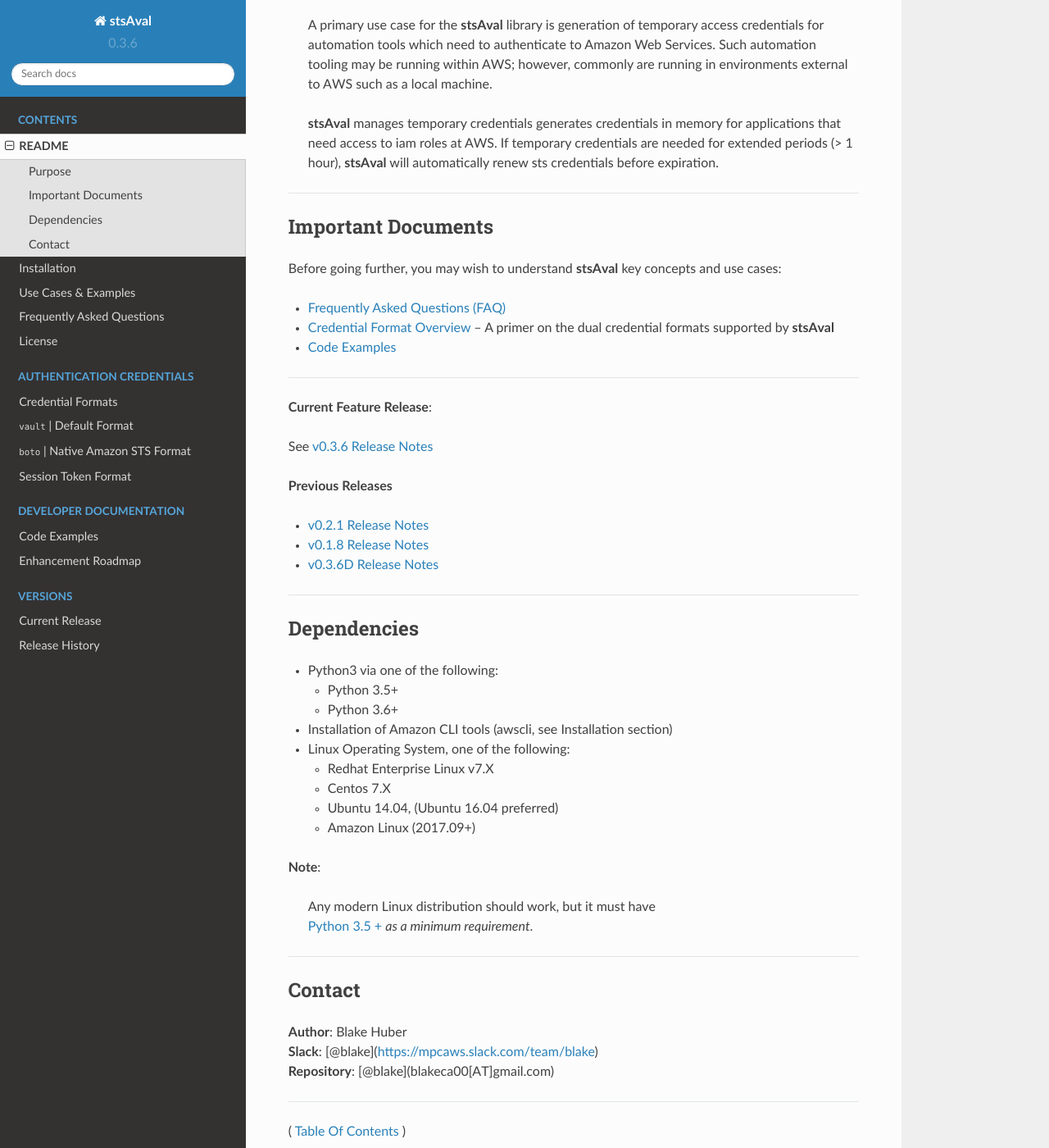
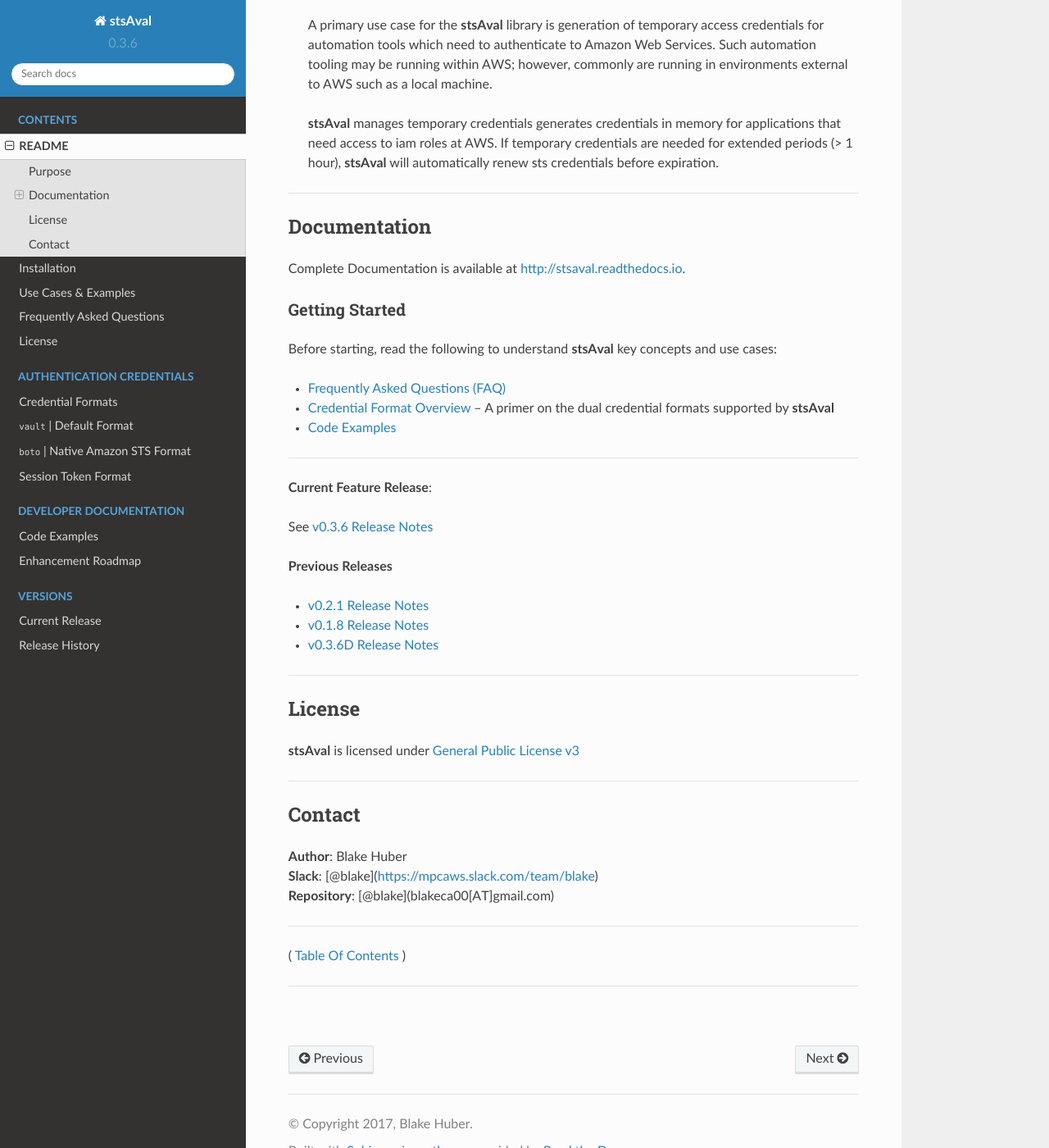
Before and after one commit to fstab50/stslib, a Sphinx documentation site: the page built from docs/README.rst, in a window 1280 px wide and 1400 px high, scrolled down 293 px. Shown: the whole window at 82% size. Built offline with Sphinx 7.4.7 and the Read the Docs theme 2.0.0, drawn with Linux system fonts in a browser that asks for light colours.

Commit message:
README, docs updates

```diff
--- a/docs/README.rst
+++ b/docs/README.rst
@@ -21,10 +21,15 @@
 
 ------------
 
-Important Documents
-~~~~~~~~~~~~~~~~~~~
+Documentation
+~~~~~~~~~~~~~~~
 
-Before going further, you may wish to understand **stsAval** key concepts and use cases:
+Complete Documentation is available at `http://stsaval.readthedocs.io <http://stsaval.readthedocs.io>`__.
+
+Getting Started
+****************
+
+Before starting, read the following to understand **stsAval** key concepts and use cases:
 
 -  `Frequently Asked Questions (FAQ) <./FAQ.html>`__
 -  `Credential Format Overview <./primer/credential-format-overview.html>`__ -- A primer on the dual credential formats supported by **stsAval**
@@ -44,31 +49,15 @@
 
 ------------
 
-Dependencies
-~~~~~~~~~~~~
+License
+~~~~~~~~~
 
--  Python3 via one of the following:
+**stsAval** is licensed under `General Public License v3 <./license.html>`__
 
-   -  Python 3.5+
-   -  Python 3.6+
-
--  Installation of Amazon CLI tools (awscli, see Installation section)
--  Linux Operating System, one of the following:
-
-   -  Redhat Enterprise Linux v7.X
-   -  Centos 7.X
-   -  Ubuntu 14.04, (Ubuntu 16.04 preferred)
-   -  Amazon Linux (2017.09+)
-
-**Note**:
-
-    | Any modern Linux distribution should work, but it must have
-    | `Python 3.5 + <http://www.python.org>`_ *as a minimum requirement*.
-
---------------
+------------
 
 Contact
-~~~~~~~~~~~~~~~~~~~~~~~~
+~~~~~~~~~~~~
 
 | **Author**: Blake Huber
 | **Slack**: [@blake](https://mpcaws.slack.com/team/blake)
```
Also changed, not shown: README.md (+1 -10 lines), docs/installation.rst (+24 -0 lines).
